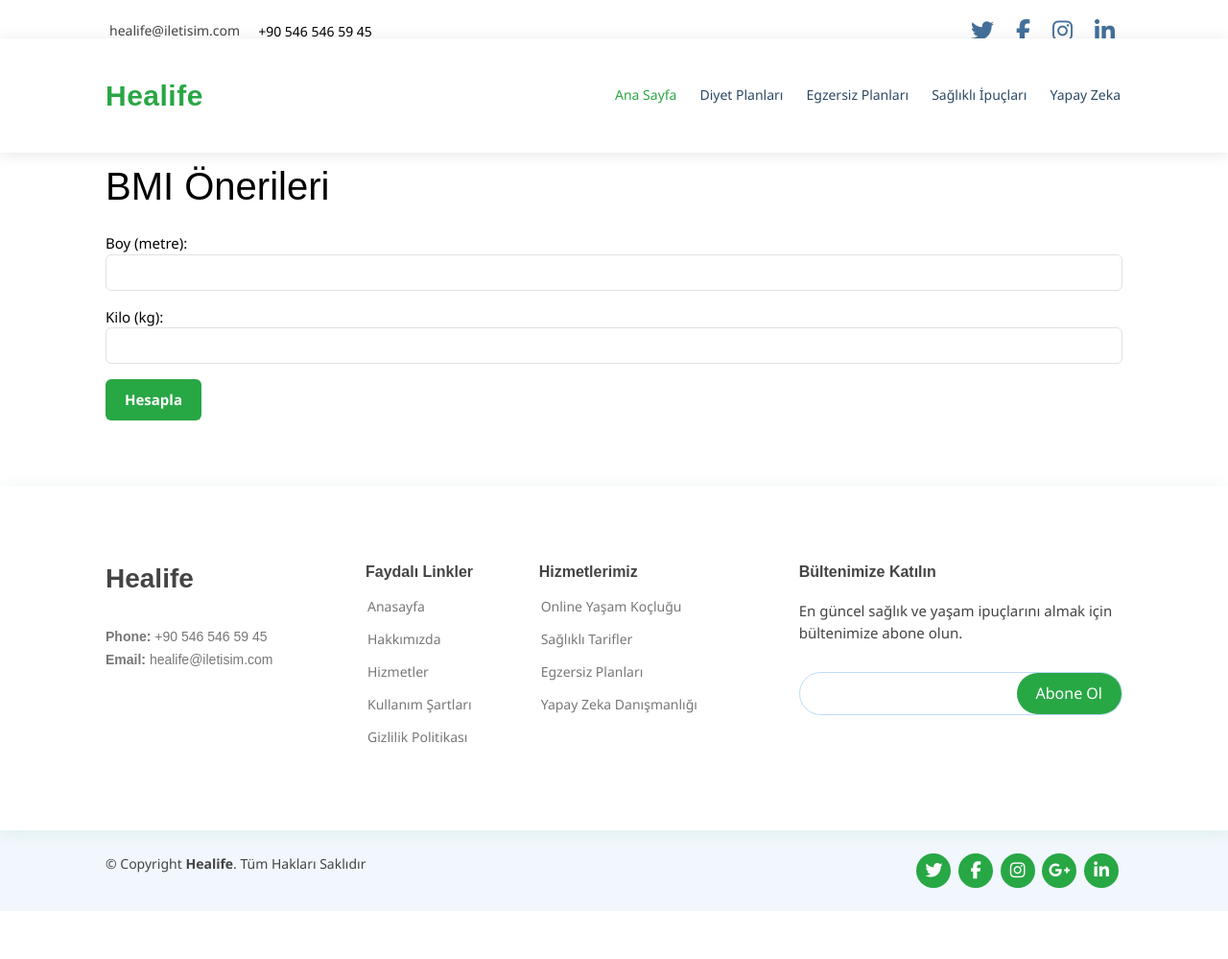
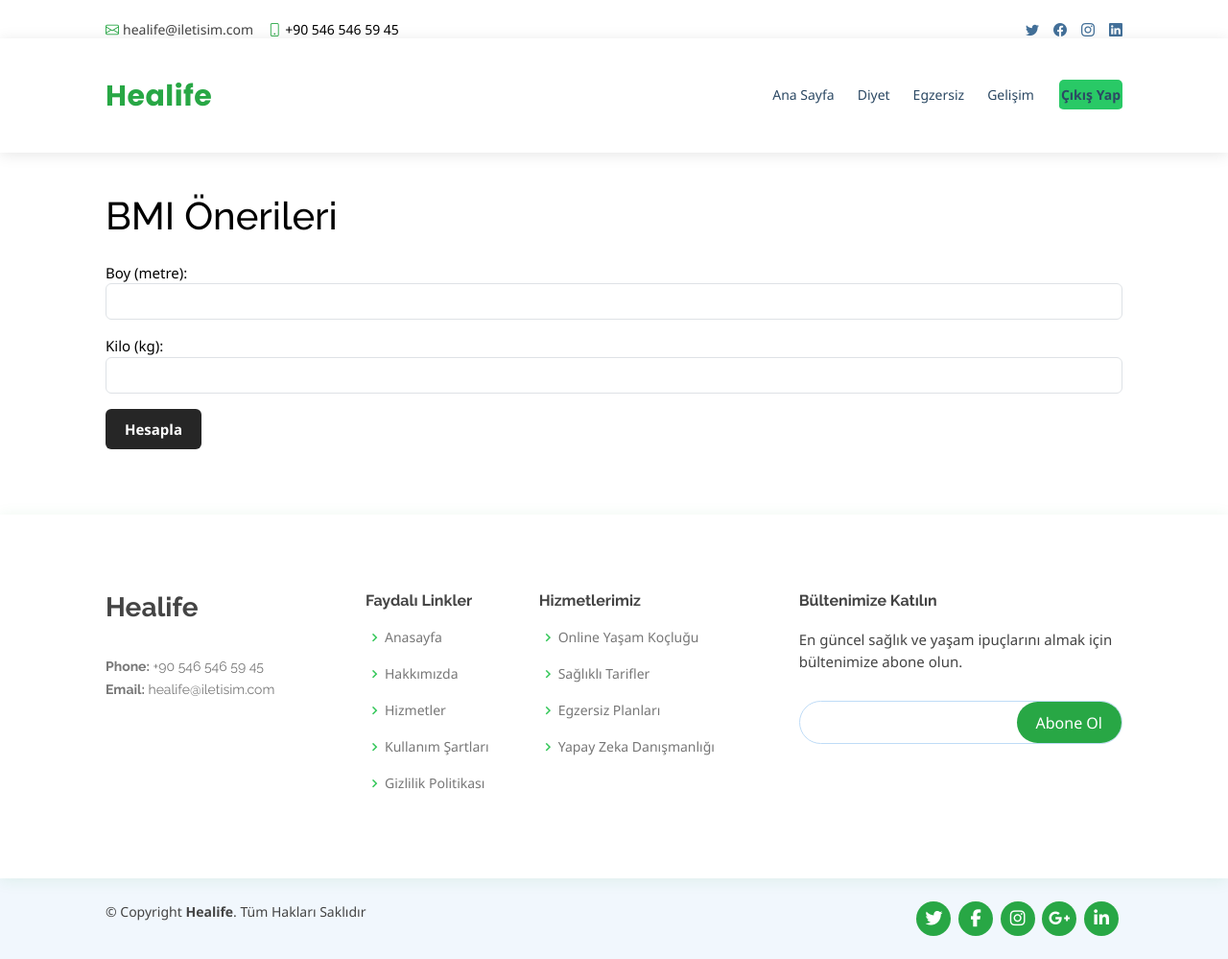
Before and after one commit to bsenurbas/PROJE, a Django app: page /bmi-recommendations/ in a window 1280 px wide. Shown: the whole page at 96% size. Before the commit the page ends 949 px from the top, so only its background shows below. Run offline with Django 4.2, Linux system fonts and the light colour scheme; some libraries are stand-ins or nearby versions.

Commit message:
düzenleme bmi sayfası

```diff
--- a/Proje/templates/bmi_recommendations.html
+++ b/Proje/templates/bmi_recommendations.html
@@ -1,63 +1,58 @@
 <!DOCTYPE html>
-<html lang="tr">
+<html lang="en">
 
 <head>
     {% load static %}
-    <meta charset="UTF-8">
-    <meta name="viewport" content="width=device-width, initial-scale=1.0">
-    <title>BMI Önerileri</title>
-    <link rel="stylesheet" type="text/css" href="{% static 'assets/vendor/bootstrap/css/bootstrap.min.css' %}">
-    <link rel="stylesheet" href="{% static 'assets/vendor/fontawesome-free/css/all.min.css' %}">
-    <link href="{% static 'home.css' %}" rel="stylesheet">
+    <meta charset="utf-8">
+    <meta content="width=device-width, initial-scale=1.0" name="viewport">
+
+    <title>Sağlıklı Yaşam İpuçları</title>
+    <meta content="" name="description">
+    <meta content="" name="keywords">
+
     <style>
-        #main{
-            margin-top: 8%;
+
+        table {
+            width: 100%;
+            border-collapse: collapse;
+            margin: 20px 0;
         }
-        .btn-green {
-            background-color: #28a745;
-            color: white;
-            border: none;
+        th, td {
+            border: 1px solid #ddd;
+            padding: 8px;
         }
-
-        .btn-green:hover {
-            background-color: #218838;
-            color: white;
+        th {
+            background-color: #f2f2f2;
+            text-align: left;
         }
-
-        .social-links a {
-            color: #28a745;
-            margin-right: 8px;
-            font-size: 24px;
-            transition: 0.3s;
+        tr:nth-child(even) {
+            background-color: #f9f9f9;
         }
-
-        .social-links a:hover {
-            color: #218838;
-        }
-
-        .back-to-top {
-            background: #28a745;
-            color: #fff;
-            border-radius: 50%;
-            display: inline-flex;
-            align-items: center;
-            justify-content: center;
-            width: 36px;
-            height: 36px;
-            position: fixed;
-            bottom: 15px;
-            right: 15px;
-            transition: 0.3s;
-        }
-
-        .back-to-top:hover {
-            background: #218838;
-            color: #fff;
+        .baslik{
+            margin-top: 10%;
         }
     </style>
+
+    <!-- Google Fonts -->
+    <link href="https://fonts.googleapis.com/css?family=Open+Sans:300,300i,400,400i,600,600i,700,700i|Raleway:300,300i,400,400i,500,500i,600,600i,700,700i|Poppins:300,300i,400,400i,500,500i,600,600i,700,700i" rel="stylesheet">
+
+    <!-- Vendor CSS Files -->
+    <link href="{% static 'assets/vendor/animate.css/animate.min.css' %}" rel="stylesheet">
+    <link href="{% static 'assets/vendor/bootstrap/css/bootstrap.min.css' %}" rel="stylesheet">
+    <link href="{% static 'assets/vendor/fontawesome-free/css/all.min.css' %}" rel="stylesheet">
+    <link href="{% static 'assets/vendor/bootstrap-icons/bootstrap-icons.css' %}" rel="stylesheet">
+    <link href="{% static 'assets/vendor/boxicons/css/boxicons.min.css' %}" rel="stylesheet">
+    <link href="{% static 'assets/vendor/glightbox/css/glightbox.min.css' %}" rel="stylesheet">
+    <link href="{% static 'assets/vendor/remixicon/remixicon.css' %}" rel="stylesheet">
+    <link href="{% static 'assets/vendor/swiper/swiper-bundle.min.css' %}" rel="stylesheet">
+
+    <!-- Template Main CSS File -->
+    <link href="{% static 'home.css' %}" rel="stylesheet">
+
 </head>
 
 <body>
+    {% load static %}
     <!-- ======= Top Bar ======= -->
     <div id="topbar" class="d-flex align-items-center fixed-top">
         <div class="container d-flex justify-content-between">
@@ -66,10 +61,10 @@
                 <i class="bi bi-phone"></i> +90 546 546 59 45
             </div>
             <div class="d-none d-lg-flex social-links align-items-center">
-                <a href="#" class="twitter"><i class="fab fa-twitter"></i></a>
-                <a href="#" class="facebook"><i class="fab fa-facebook-f"></i></a>
-                <a href="#" class="instagram"><i class="fab fa-instagram"></i></a>
-                <a href="#" class="linkedin"><i class="fab fa-linkedin-in"></i></a>
+                <a href="#" class="twitter"><i class="bi bi-twitter"></i></a>
+                <a href="#" class="facebook"><i class="bi bi-facebook"></i></a>
+                <a href="#" class="instagram"><i class="bi bi-instagram"></i></a>
+                <a href="#" class="linkedin"><i class="bi bi-linkedin"></i></a>
             </div>
         </div>
     </div>
@@ -77,24 +72,27 @@
     <!-- ======= Header ======= -->
     <header id="header" class="fixed-top">
         <div class="container d-flex align-items-center">
-            <h1 class="logo me-auto"><a href="{% url 'home' %}">Healife</a></h1>
+
+            <h1 class="logo me-auto" style="color:#28a745 ;"><a href=" ">Healife</a></h1>
+
             <nav id="navbar" class="navbar order-last order-lg-0">
                 <ul>
-                    <li><a class="nav-link scrollto active" href="{% url 'home' %}">Ana Sayfa</a></li>
-                    <li><a class="nav-link scrollto" href="{% url 'diets_page' %}">Diyet Planları</a></li>
-                    <li><a class="nav-link scrollto" href="{% url 'training_page' %}">Egzersiz Planları</a></li>
-                    <li><a class="nav-link scrollto" href="{% url 'ipucu_page' %}">Sağlıklı İpuçları</a></li>
-                    <li><a class="nav-link scrollto" href="#">Yapay Zeka</a></li>
+                    <li><a href="{% url 'home' %}">Ana Sayfa</a></li>
+                    <li><a href="{% url 'diets_page' %}">Diyet</a></li>
+                    <li><a href="{% url 'training_page' %}">Egzersiz</a></li>
+                    <li><a  href="{% url 'upload_file' %}">Gelişim</a></li>
+                    <li><a href="{% url 'logout' %}" class="btn logout-btn">Çıkış Yap</a></li>
                 </ul>
                 <i class="bi bi-list mobile-nav-toggle"></i>
-            </nav>
+            </nav><!-- .navbar -->
+
         </div>
     </header><!-- End Header -->
 
     <main id="main">
         <section class="container my-5">
             <div class="content centered-content">
-                <h1 class="mb-4"><br>BMI Önerileri</h1>
+                <h1 class="mb-4" style="margin-top:8%"><br>BMI Önerileri</h1>
                 <form method="post" action="{% url 'bmi_recommendations' %}">
                     {% csrf_token %}
                     <div class="form-group mb-3">
--- a/Proje/templates/home.html
+++ b/Proje/templates/home.html
@@ -9,9 +9,6 @@
     <title>Healife - Sağlıklı Yaşam</title>
     <meta content="" name="description">
     <meta content="" name="keywords">
-
-
-
 
     <!-- Google Fonts -->
     <link href="https://fonts.googleapis.com/css?family=Open+Sans:300,300i,400,400i,600,600i,700,700i|Raleway:300,300i,400,400i,500,500i,600,600i,700,700i|Poppins:300,300i,400,400i,500,500i,600,600i,700,700i" rel="stylesheet">
```
